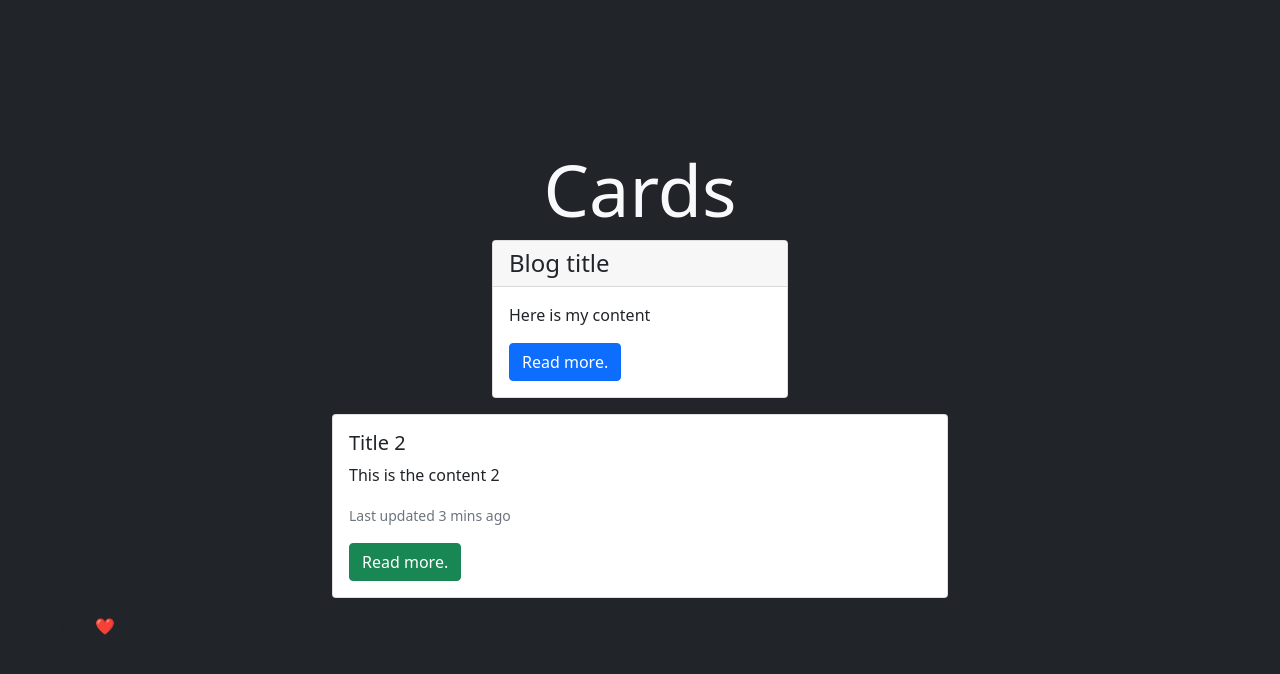
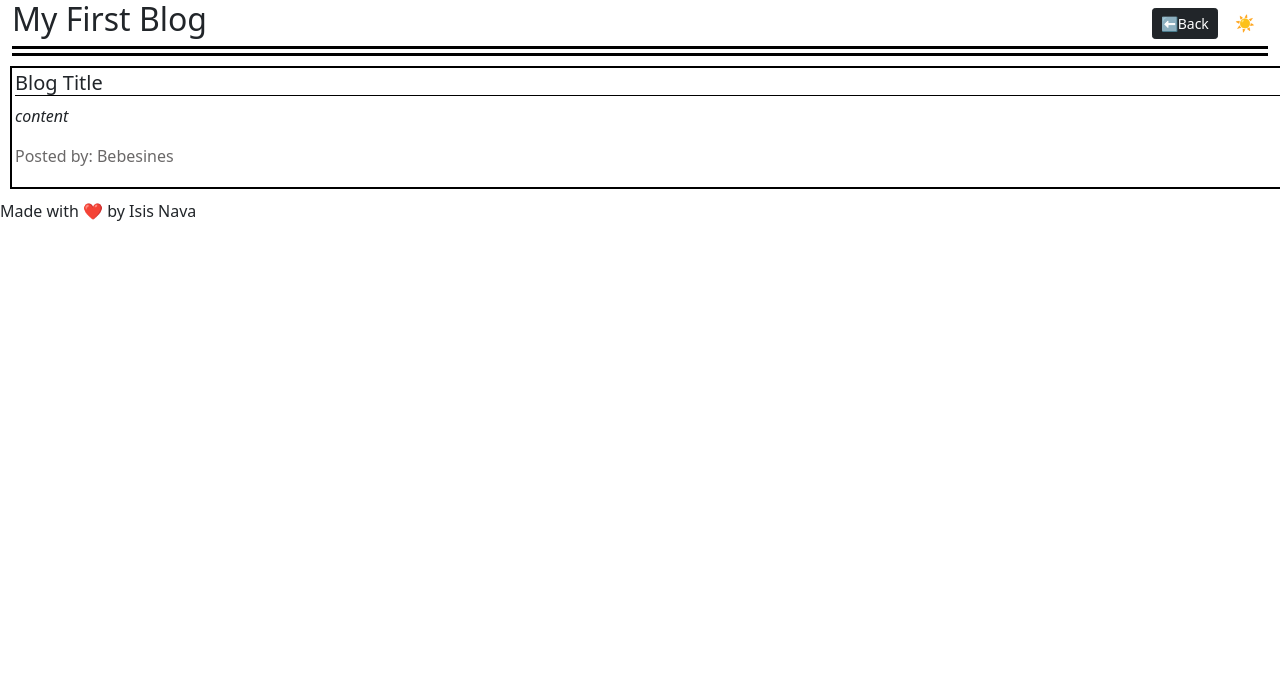
Before and after one commit to Iskanalu/My-First-Blog, a plain HTML site: page blog.html in a window 1280 px wide. Drawn offline with nearby package versions, Linux system fonts and the light colour scheme.

Commit message:
second page

```diff
--- a/assets/css/blog.css
+++ b/assets/css/blog.css
@@ -0,0 +1,37 @@
+.back{
+    width: auto;
+}
+
+.black-doble-border-bottom {
+    display: flex;
+    justify-content: space-between;
+    align-items: center;
+    border-bottom: 10px black double;
+
+}
+
+.blog-card {
+    border: 2px solid black;
+    margin: 10px;
+    padding: 3px;
+
+}
+
+.blog-card h5 {
+    border-bottom: 1px solid black;
+}
+
+.blog-content {
+    font-style: italic;
+}
+
+.blog-footer {
+    color: rgb(106, 104, 104);
+}
+
+ /* Define styles for dark mode */
+body.dark-mode {
+    background-color: #333;
+    color: #f0f0f0;
+    justify-content: flex-end;
+}
--- a/blog.html
+++ b/blog.html
@@ -8,46 +8,30 @@
   <meta name="Description" content="Enter your description here" />
   <!-- Link to Bootstrap's CDN -->
   <link href="https://cdn.jsdelivr.net/npm/bootstrap@5.1.3/dist/css/bootstrap.min.css" rel="stylesheet" integrity="sha384-1BmE4kWBq78iYhFldvKuhfTAU6auU8tT94WrHftjDbrCEXSU1oBoqyl2QvZ6jIW3" crossorigin="anonymous">
+  <link rel="stylesheet" href="./assets/css/blog.css">
   <title>My First Blog Content</title>
 </head>
 
 <body>
-
-
-    <main class="d-flex min-vh-100 bg-dark">
-        <div class="container-fluid my-auto">
-          <h1 class="display-2 text-center text-light">Cards</h1>
-          <div class="row justify-content-center">
-
-            <div class="col-12 col-sm-6 col-md-3 mb-3">
-              <div class="card">
-                <h4 class="card-header">Blog title</h4>
-                <div class="card-body">
-                  <p class="card-text">
-                   Here is my content
-                  </p>
-                  <button class="btn btn-primary btn-block">Read more.</button>
-                </div>
-              </div>
-            </div>
-
-            <div class="w-100"></div>
-
-            <div class="col-12 col-sm-6 mb-3">
-              <div class="card">
-                <div class="row no-gutters">
-                  <div class="col-12 col-md-8">
-                    <div class="card-body">
-                      <h5 class="card-title">Title 2</h5>
-                      <p class="card-text">This is the content 2</p>
-                      <p class="card-text"><small class="text-muted">Last updated 3 mins ago</small></p>
-                      <button class="btn btn-success">Read more.</button>
-                    </div>
-                  </div>
-                </div>
-              </div>
-            </div>
-
+  <header>
+    <div class="container-fluid">
+      <div class="black-doble-border-bottom">
+        <h2>My First Blog</h2>
+        <div>
+          <a class="btn btn-primary btn-sm btn-dark back" href="./index.html">⬅️Back</a>
+          <button class="btn sun">☀️</button>
+        </div>
+      </div>
+  </header>
+  <div class="container-fluid">
+    <div class="row">
+      <div class="col-sm-12 blog-card">
+        <h5>Blog Title</h5>
+        <p class="blog-content"> content </p>
+        <p class ="blog-footer">Posted by: Bebesines</p>
+      </div>
+    </div>
+  </div>
             <footer class="footer">
                 <p id="made-by"> Made with ❤️️ by Isis Nava </p>
             </footer>
```
Also changed, not shown: assets/js/form.js (+7 -3 lines).
